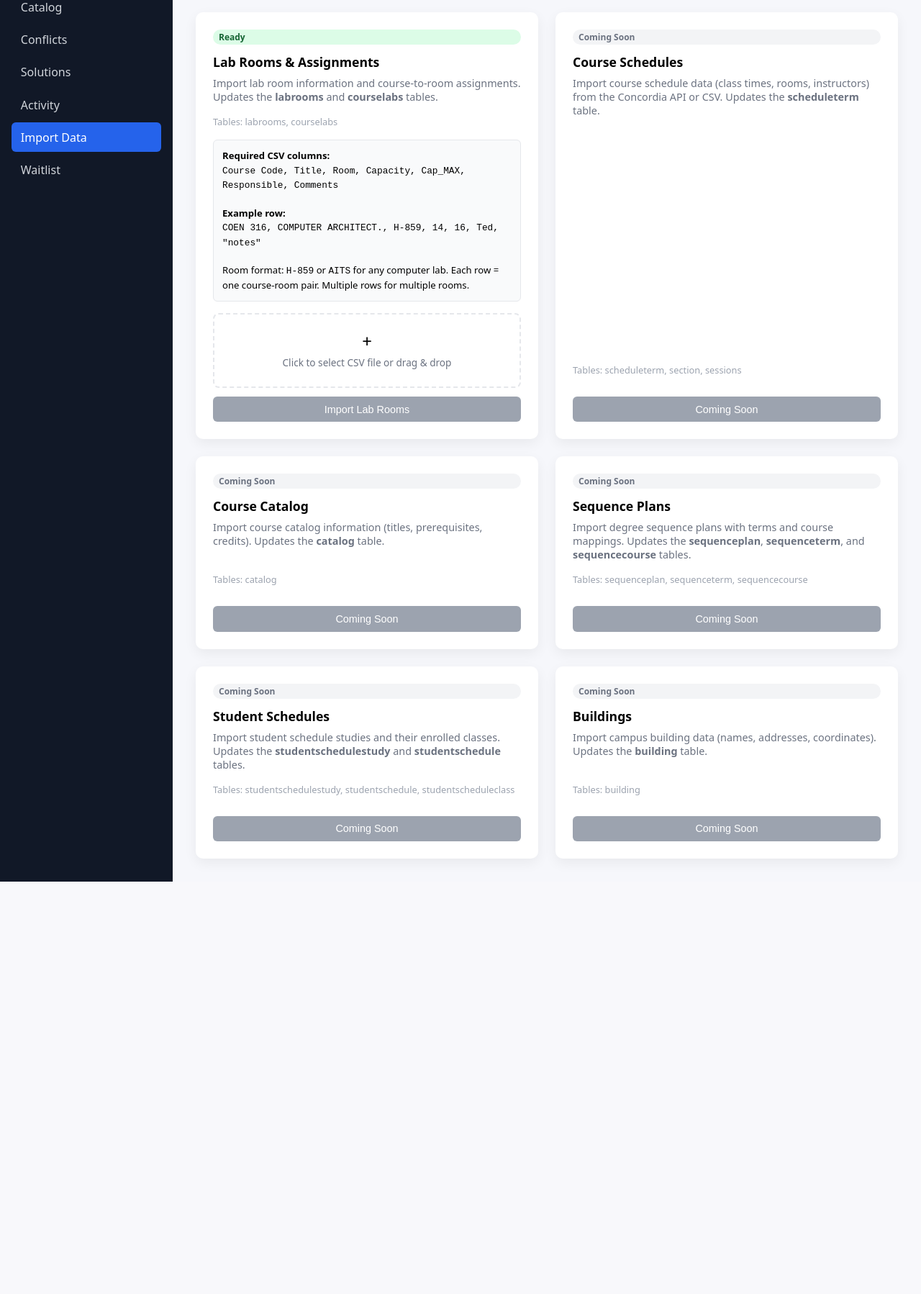
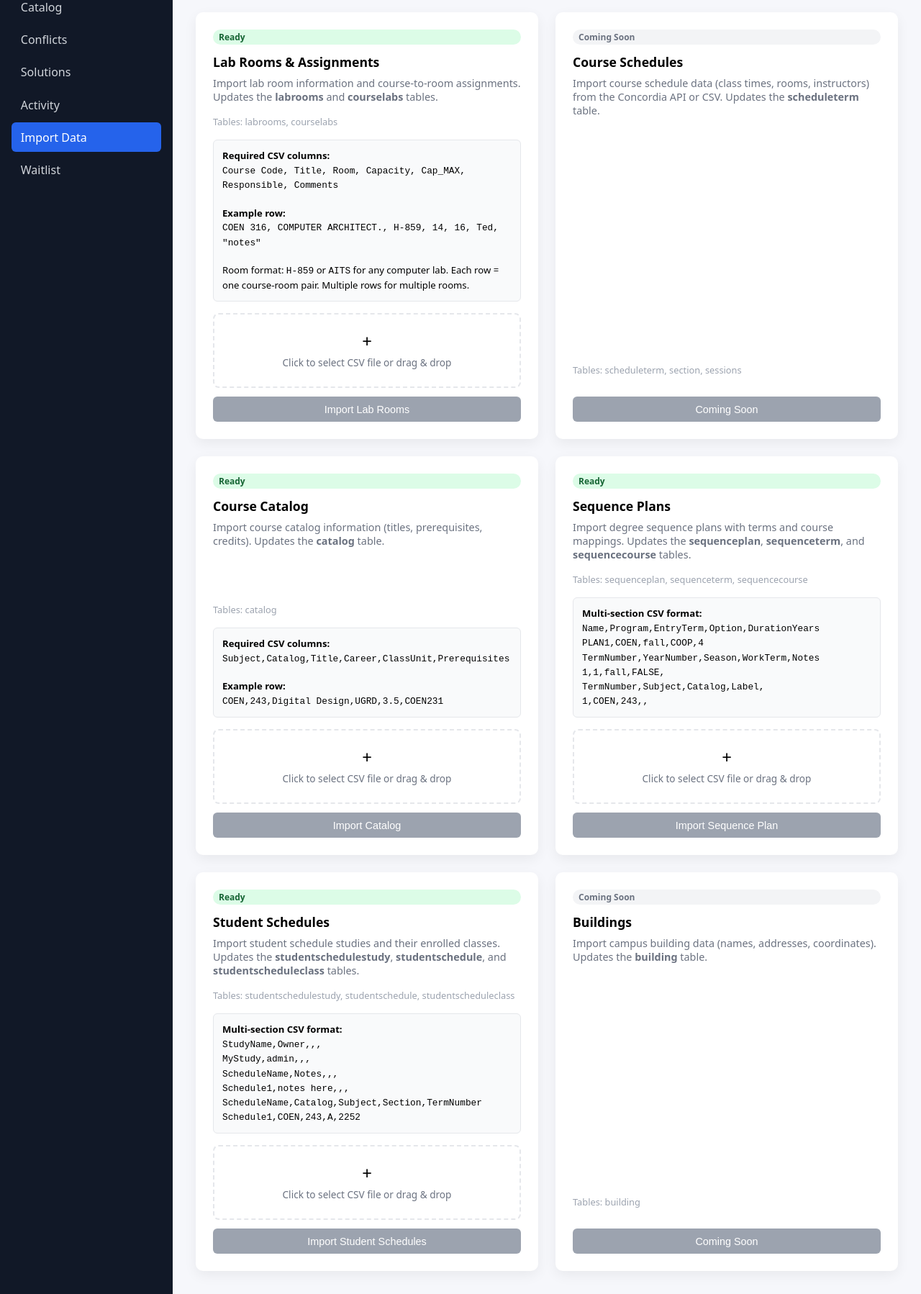
Before and after one commit to CelinZiad/490-10-Classes-Scheduler, a Flask app: page /import in a window 1280 px wide. Shown: the part 139-1937 px from the top of the page at 72% size. Before the commit the page ends 1364 px from the top, so only its background shows below. Run offline with Flask 3, Linux system fonts and the light colour scheme; some libraries are stand-ins or nearby versions.

Commit message:
feat: connect catalog, sequence, and student schedule imports to frontend
Add Flask API endpoints for the three remaining import types and
activate their cards on the Import Data page with upload forms,
CSV format documentation, and drag-and-drop support.

Endpoints added:
- POST /api/import/catalog
- POST /api/import/sequence
- POST /api/import/studentschedules

Closes #91

```diff
--- a/app.py
+++ b/app.py
@@ -1358,6 +1358,378 @@ def import_data():
     return render_template(ROUTE_TEMPLATES["/import"])
 
 
+# ---------------------------------------------------------------------------
+#  Catalog import  (CSV: Subject,Catalog,Title,Career,ClassUnit,Prerequisites)
+# ---------------------------------------------------------------------------
+
+def _parse_catalog_csv(file_stream):
+    """Parse a 6-column catalog CSV and return list of row dicts."""
+    text = file_stream.read().decode("utf-8-sig")
+    reader = csv.reader(io.StringIO(text))
+    header = next(reader, None)
+    if header is None:
+        return []
+    rows = []
+    for line in reader:
+        if len(line) < 6:
+            continue
+        rows.append({
+            "subject": line[0].strip(),
+            "catalog": line[1].strip(),
+            "title": line[2].strip(),
+            "career": line[3].strip(),
+            "classunit": line[4].strip(),
+            "prerequisites": line[5].strip(),
+        })
+    return rows
+
+
+@app.post("/api/import/catalog")
+def api_import_catalog():
+    f = request.files.get("file")
+    if not f or not f.filename.endswith(".csv"):
+        return jsonify({"status": "error", "message": "Please upload a .csv file."}), 400
+
+    rows = _parse_catalog_csv(f.stream)
+    if not rows:
+        return jsonify({"status": "error", "message": "CSV is empty or has no valid rows."}), 400
+
+    inserted = 0
+    updated = 0
+    skipped = 0
+
+    try:
+        for row in rows:
+            result = db.session.execute(
+                db.text("SELECT id FROM catalog WHERE subject = :subject AND catalog = :catalog"),
+                {"subject": row["subject"], "catalog": row["catalog"]},
+            )
+            existing = result.mappings().first()
+            if existing:
+                db.session.execute(
+                    db.text("""
+                        UPDATE catalog
+                        SET title = :title, career = :career,
+                            classunit = :classunit, prerequisites = :prerequisites
+                        WHERE subject = :subject AND catalog = :catalog
+                    """),
+                    row,
+                )
+                updated += 1
+            else:
+                db.session.execute(
+                    db.text("""
+                        INSERT INTO catalog (id, subject, catalog, title, career, classunit, prerequisites)
+                        VALUES ((SELECT COALESCE(MAX(id), 0) + 1 FROM catalog),
+                                :subject, :catalog, :title, :career, :classunit, :prerequisites)
+                    """),
+                    row,
+                )
+                inserted += 1
+
+        db.session.commit()
+    except Exception as e:
+        db.session.rollback()
+        app.logger.error("Catalog import failed: %s", e)
+        return jsonify({"status": "error", "message": "A database error occurred while importing catalog."}), 500
+
+    return jsonify({
+        "status": "success",
+        "rows_processed": len(rows),
+        "inserted": inserted,
+        "updated": updated,
+        "skipped": skipped,
+    })
+
+
+# ---------------------------------------------------------------------------
+#  Course Sequence import  (multi-section CSV: plan, terms, courses)
+# ---------------------------------------------------------------------------
+
+def _parse_sequence_csv(file_stream):
+    """Parse a multi-section sequence CSV.
+
+    Returns (plan_dict, terms_list, courses_list) or (None, [], []) on error.
+    Sections are separated by header rows detected via the second column.
+    """
+    text = file_stream.read().decode("utf-8-sig")
+    reader = csv.reader(io.StringIO(text))
+    next(reader, None)  # skip first header
+
+    plan = None
+    terms = []
+    courses = []
+    mode = 0  # 0=plan, 1=terms, 2=courses
+
+    for line in reader:
+        if not line or not line[0].strip():
+            continue
+        col1 = line[1].strip() if len(line) > 1 else ""
+        if col1 == "YearNumber":
+            mode = 1
+            continue
+        elif col1 == "Subject":
+            mode = 2
+            continue
+
+        if mode == 0 and len(line) >= 5:
+            plan = {
+                "planname": line[0].strip(),
+                "program": line[1].strip(),
+                "entryterm": line[2].strip(),
+                "option": line[3].strip(),
+                "durationyears": int(line[4].strip()),
+            }
+        elif mode == 1 and len(line) >= 5:
+            terms.append({
+                "termnumber": line[0].strip(),
+                "yearnumber": int(line[1].strip()),
+                "season": line[2].strip(),
+                "workterm": line[3].strip().upper() == "TRUE",
+                "notes": line[4].strip() if len(line) > 4 else "",
+            })
+        elif mode == 2 and len(line) >= 3:
+            courses.append({
+                "termnumber": line[0].strip(),
+                "subject": line[1].strip(),
+                "catalog": line[2].strip(),
+                "label": line[3].strip() if len(line) > 3 else "",
+            })
+
+    return plan, terms, courses
+
+
+@app.post("/api/import/sequence")
+def api_import_sequence():
+    f = request.files.get("file")
+    if not f or not f.filename.endswith(".csv"):
+        return jsonify({"status": "error", "message": "Please upload a .csv file."}), 400
+
+    plan, terms, courses = _parse_sequence_csv(f.stream)
+    if not plan:
+        return jsonify({"status": "error", "message": "CSV is empty or missing the sequence plan row."}), 400
+
+    terms_inserted = 0
+    courses_inserted = 0
+
+    try:
+        # Insert sequence plan
+        result = db.session.execute(
+            db.text("""
+                INSERT INTO sequenceplan (planname, program, entryterm, option, durationyears)
+                VALUES (:planname, :program, :entryterm, :option, :durationyears)
+                RETURNING planid
+            """),
+            plan,
+        )
+        planid = result.mappings().first()["planid"]
+
+        # Insert terms and build termnumber → sequencetermid map
+        term_id_map = {}
+        for t in terms:
+            result = db.session.execute(
+                db.text("""
+                    INSERT INTO sequenceterm (planid, yearnumber, season, workterm, notes)
+                    VALUES (:planid, :yearnumber, :season, :workterm, :notes)
+                    RETURNING sequencetermid
+                """),
+                {**t, "planid": planid},
+            )
+            tid = result.mappings().first()["sequencetermid"]
+            term_id_map[t["termnumber"]] = tid
+            terms_inserted += 1
+
+        # Insert courses linked to their terms
+        for c in courses:
+            seq_term_id = term_id_map.get(c["termnumber"])
+            if seq_term_id is None:
+                continue
+            db.session.execute(
+                db.text("""
+                    INSERT INTO sequencecourse (sequencetermid, subject, catalog, label)
+                    VALUES (:sequencetermid, :subject, :catalog, :label)
+                """),
+                {"sequencetermid": seq_term_id, "subject": c["subject"],
+                 "catalog": c["catalog"], "label": c["label"]},
+            )
+            courses_inserted += 1
+
+        db.session.commit()
+    except Exception as e:
+        db.session.rollback()
+        app.logger.error("Sequence import failed: %s", e)
+        return jsonify({"status": "error", "message": "A database error occurred while importing sequence."}), 500
+
+    return jsonify({
+        "status": "success",
+        "plan_name": plan["planname"],
+        "terms_inserted": terms_inserted,
+        "courses_inserted": courses_inserted,
+    })
+
+
+# ---------------------------------------------------------------------------
+#  Student Schedules import  (multi-section CSV: study, schedules, classes)
+# ---------------------------------------------------------------------------
+
+def _parse_student_schedules_csv(file_stream):
+    """Parse a multi-section student schedules CSV.
+
+    Returns (study_dict, schedules_list, classes_list).
+    """
+    text = file_stream.read().decode("utf-8-sig")
+    reader = csv.reader(io.StringIO(text))
+    next(reader, None)  # skip first header
+
+    study = None
+    schedules = []
+    classes = []
+    mode = 0  # 0=study, 1=schedules, 2=classes
+
+    for line in reader:
+        if not line or not line[0].strip():
+            continue
+        col1 = line[1].strip() if len(line) > 1 else ""
+        if col1 == "Notes":
+            mode = 1
+            continue
+        elif col1 == "Catalog":
+            mode = 2
+            continue
+
+        if mode == 0 and len(line) >= 2:
+            study = {
+                "studyname": line[0].strip(),
+                "owner": line[1].strip(),
+            }
+        elif mode == 1 and len(line) >= 2:
+            schedules.append({
+                "schedulename": line[0].strip(),
+                "notes": line[1].strip(),
+            })
+        elif mode == 2 and len(line) >= 5:
+            classes.append({
+                "schedulename": line[0].strip(),
+                "subject": line[1].strip(),
+                "catalog": line[2].strip(),
+                "section": line[3].strip(),
+                "termnumber": line[4].strip(),
+            })
+
+    return study, schedules, classes
+
+
+@app.post("/api/import/studentschedules")
+def api_import_student_schedules():
+    f = request.files.get("file")
+    if not f or not f.filename.endswith(".csv"):
+        return jsonify({"status": "error", "message": "Please upload a .csv file."}), 400
+
+    study, schedules, classes = _parse_student_schedules_csv(f.stream)
+    if not study:
+        return jsonify({"status": "error", "message": "CSV is empty or missing the study row."}), 400
+
+    schedules_inserted = 0
+    classes_inserted = 0
+    classes_skipped = 0
+
+    try:
+        # Check if study already exists → replace its schedules
+        result = db.session.execute(
+            db.text("""
+                SELECT studyid FROM studentschedulestudy
+                WHERE studyname = :studyname AND owner = :owner
+            """),
+            study,
+        )
+        existing = result.mappings().first()
+        if existing:
+            studyid = existing["studyid"]
+            db.session.execute(
+                db.text("DELETE FROM studentschedule WHERE studyid = :studyid"),
+                {"studyid": studyid},
+            )
+        else:
+            result = db.session.execute(
+                db.text("""
+                    INSERT INTO studentschedulestudy (studyname, owner)
+                    VALUES (:studyname, :owner) RETURNING studyid
+                """),
+                study,
+            )
+            studyid = result.mappings().first()["studyid"]
+
+        # Insert schedules and build name → id map
+        schedule_id_map = {}
+        for s in schedules:
+            result = db.session.execute(
+                db.text("""
+                    INSERT INTO studentschedule (schedulename, notes, studyid)
+                    VALUES (:schedulename, :notes, :studyid) RETURNING studentscheduleid
+                """),
+                {**s, "studyid": studyid},
+            )
+            sid = result.mappings().first()["studentscheduleid"]
+            schedule_id_map[s["schedulename"]] = sid
+            schedules_inserted += 1
+
+        # Insert classes linked to their schedules
+        for c in classes:
+            sched_id = schedule_id_map.get(c["schedulename"])
+            if sched_id is None:
+                classes_skipped += 1
+                continue
+
+            # Look up classnumber and cid from scheduleterm
+            result = db.session.execute(
+                db.text("""
+                    SELECT classnumber, cid FROM scheduleterm
+                    WHERE subject = :subject AND catalog = :catalog
+                      AND section = :section AND termcode = :termnumber
+                    ORDER BY meetingpatternnumber ASC LIMIT 1
+                """),
+                c,
+            )
+            row = result.mappings().first()
+            if not row:
+                classes_skipped += 1
+                continue
+
+            db.session.execute(
+                db.text("""
+                    INSERT INTO studentscheduleclass
+                        (studentscheduleid, classnumber, term, section, cid)
+                    VALUES (:studentscheduleid, :classnumber, :term, :section, :cid)
+                """),
+                {
+                    "studentscheduleid": sched_id,
+                    "classnumber": row["classnumber"],
+                    "term": c["termnumber"],
+                    "section": c["section"],
+                    "cid": row["cid"],
+                },
+            )
+            classes_inserted += 1
+
+        db.session.commit()
+    except Exception as e:
+        db.session.rollback()
+        app.logger.error("Student schedules import failed: %s", e)
+        return jsonify({"status": "error", "message": "A database error occurred while importing student schedules."}), 500
+
+    return jsonify({
+        "status": "success",
+        "study_name": study["studyname"],
+        "schedules_inserted": schedules_inserted,
+        "classes_inserted": classes_inserted,
+        "classes_skipped": classes_skipped,
+    })
+
+
+# ---------------------------------------------------------------------------
+#  Lab Rooms import
+# ---------------------------------------------------------------------------
+
 def _parse_lab_rooms_csv(file_stream):
     """Parse uploaded CSV and return list of row dicts."""
     text = file_stream.read().decode("utf-8-sig")
--- a/templates/import-data.html
+++ b/templates/import-data.html
@@ -201,31 +201,94 @@
     <button class="import-btn" disabled>Coming Soon</button>
   </div>
 
-  <!-- Course Catalog (Coming Soon) -->
-  <div class="import-card">
-    <span class="badge badge-soon">Coming Soon</span>
+  <!-- Course Catalog -->
+  <div class="import-card" id="card-catalog">
+    <span class="badge badge-ready">Ready</span>
     <h3>Course Catalog</h3>
     <p>Import course catalog information (titles, prerequisites, credits). Updates the <strong>catalog</strong> table.</p>
     <div class="tables">Tables: catalog</div>
-    <button class="import-btn" disabled>Coming Soon</button>
+
+    <div class="format-box">
+      <strong>Required CSV columns:</strong><br>
+      <code>Subject,Catalog,Title,Career,ClassUnit,Prerequisites</code><br><br>
+      <strong>Example row:</strong><br>
+      <code>COEN,243,Digital Design,UGRD,3.5,COEN231</code>
+    </div>
+
+    <div class="upload-area" id="upload-catalog" onclick="document.getElementById('file-catalog').click()">
+      <input type="file" id="file-catalog" accept=".csv">
+      <div class="upload-icon">+</div>
+      <div class="upload-text">Click to select CSV file or drag &amp; drop</div>
+      <div class="file-name" id="filename-catalog"></div>
+    </div>
+
+    <button class="import-btn" id="btn-catalog" disabled onclick="doImport('catalog', '/api/import/catalog')">
+      Import Catalog
+    </button>
+
+    <div class="result-box" id="result-catalog"></div>
   </div>
 
-  <!-- Sequence Plans (Coming Soon) -->
-  <div class="import-card">
-    <span class="badge badge-soon">Coming Soon</span>
+  <!-- Sequence Plans -->
+  <div class="import-card" id="card-sequence">
+    <span class="badge badge-ready">Ready</span>
     <h3>Sequence Plans</h3>
     <p>Import degree sequence plans with terms and course mappings. Updates the <strong>sequenceplan</strong>, <strong>sequenceterm</strong>, and <strong>sequencecourse</strong> tables.</p>
     <div class="tables">Tables: sequenceplan, sequenceterm, sequencecourse</div>
-    <button class="import-btn" disabled>Coming Soon</button>
+
+    <div class="format-box">
+      <strong>Multi-section CSV format:</strong><br>
+      <code>Name,Program,EntryTerm,Option,DurationYears</code><br>
+      <code>PLAN1,COEN,fall,COOP,4</code><br>
+      <code>TermNumber,YearNumber,Season,WorkTerm,Notes</code><br>
+      <code>1,1,fall,FALSE,</code><br>
+      <code>TermNumber,Subject,Catalog,Label,</code><br>
+      <code>1,COEN,243,,</code>
+    </div>
+
+    <div class="upload-area" id="upload-sequence" onclick="document.getElementById('file-sequence').click()">
+      <input type="file" id="file-sequence" accept=".csv">
+      <div class="upload-icon">+</div>
+      <div class="upload-text">Click to select CSV file or drag &amp; drop</div>
+      <div class="file-name" id="filename-sequence"></div>
+    </div>
+
+    <button class="import-btn" id="btn-sequence" disabled onclick="doImport('sequence', '/api/import/sequence')">
+      Import Sequence Plan
+    </button>
+
+    <div class="result-box" id="result-sequence"></div>
   </div>
 
-  <!-- Student Schedules (Coming Soon) -->
-  <div class="import-card">
-    <span class="badge badge-soon">Coming Soon</span>
+  <!-- Student Schedules -->
+  <div class="import-card" id="card-studentschedules">
+    <span class="badge badge-ready">Ready</span>
     <h3>Student Schedules</h3>
-    <p>Import student schedule studies and their enrolled classes. Updates the <strong>studentschedulestudy</strong> and <strong>studentschedule</strong> tables.</p>
+    <p>Import student schedule studies and their enrolled classes. Updates the <strong>studentschedulestudy</strong>, <strong>studentschedule</strong>, and <strong>studentscheduleclass</strong> tables.</p>
     <div class="tables">Tables: studentschedulestudy, studentschedule, studentscheduleclass</div>
-    <button class="import-btn" disabled>Coming Soon</button>
+
+    <div class="format-box">
+      <strong>Multi-section CSV format:</strong><br>
+      <code>StudyName,Owner,,,</code><br>
+      <code>MyStudy,admin,,,</code><br>
+      <code>ScheduleName,Notes,,,</code><br>
+      <code>Schedule1,notes here,,,</code><br>
+      <code>ScheduleName,Catalog,Subject,Section,TermNumber</code><br>
+      <code>Schedule1,COEN,243,A,2252</code>
+    </div>
+
+    <div class="upload-area" id="upload-studentschedules" onclick="document.getElementById('file-studentschedules').click()">
+      <input type="file" id="file-studentschedules" accept=".csv">
+      <div class="upload-icon">+</div>
+      <div class="upload-text">Click to select CSV file or drag &amp; drop</div>
+      <div class="file-name" id="filename-studentschedules"></div>
+    </div>
+
+    <button class="import-btn" id="btn-studentschedules" disabled onclick="doImport('studentschedules', '/api/import/studentschedules')">
+      Import Student Schedules
+    </button>
+
+    <div class="result-box" id="result-studentschedules"></div>
   </div>
 
   <!-- Buildings (Coming Soon) -->
@@ -273,17 +336,17 @@
     }
   });
 
-  /* ---- Import action ---- */
+  /* ---- Import action (Lab Rooms - original) ---- */
   async function importLabRooms() {
     const file = fileInput.files[0];
     if (!file) return;
 
     const resultEl = document.getElementById("result-labrooms");
     resultEl.className = "result-box";
-    resultEl.innerHTML = "";
+    resultEl.textContent = "";
 
     importBtn.disabled = true;
-    importBtn.innerHTML = '<span class="spinner"></span> Importing...';
+    importBtn.textContent = "Importing...";
 
     const formData = new FormData();
     formData.append("file", file);
@@ -294,25 +357,83 @@
 
       if (data.status === "success") {
         resultEl.className = "result-box success";
-        let html = `<strong>Import successful!</strong>`;
-        html += `<ul>`;
-        html += `<li>${data.rooms_upserted} lab room(s) upserted</li>`;
-        html += `<li>${data.assignments_upserted} course assignment(s) upserted</li>`;
-        html += `<li>${data.rows_processed} row(s) processed</li>`;
-        if (data.skipped > 0) html += `<li>${data.skipped} row(s) skipped</li>`;
-        html += `</ul>`;
-        resultEl.innerHTML = html;
+        resultEl.textContent = `Import successful! ${data.rooms_upserted} room(s), ${data.assignments_upserted} assignment(s), ${data.rows_processed} row(s) processed.` + (data.skipped > 0 ? ` ${data.skipped} skipped.` : "");
       } else {
         resultEl.className = "result-box error";
-        resultEl.innerHTML = `<strong>Import failed:</strong> ${data.message}`;
+        resultEl.textContent = "Import failed: " + data.message;
       }
     } catch (err) {
       resultEl.className = "result-box error";
-      resultEl.innerHTML = `<strong>Error:</strong> ${err.message}`;
+      resultEl.textContent = "Error: " + err.message;
     } finally {
       importBtn.disabled = false;
       importBtn.textContent = "Import Lab Rooms";
     }
   }
+
+  /* ---- Generic import for catalog / sequence / student schedules ---- */
+  function setupCard(key) {
+    const fi = document.getElementById("file-" + key);
+    const ua = document.getElementById("upload-" + key);
+    const fn = document.getElementById("filename-" + key);
+    const btn = document.getElementById("btn-" + key);
+
+    fi.addEventListener("change", () => {
+      if (fi.files.length > 0) { fn.textContent = fi.files[0].name; btn.disabled = false; }
+    });
+    ua.addEventListener("dragover", (e) => { e.preventDefault(); ua.classList.add("dragover"); });
+    ua.addEventListener("dragleave", () => ua.classList.remove("dragover"));
+    ua.addEventListener("drop", (e) => {
+      e.preventDefault(); ua.classList.remove("dragover");
+      if (e.dataTransfer.files.length > 0 && e.dataTransfer.files[0].name.endsWith(".csv")) {
+        fi.files = e.dataTransfer.files;
+        fn.textContent = e.dataTransfer.files[0].name;
+        btn.disabled = false;
+      }
+    });
+  }
+  setupCard("catalog");
+  setupCard("sequence");
+  setupCard("studentschedules");
+
+  async function doImport(key, url) {
+    const fi = document.getElementById("file-" + key);
+    const btn = document.getElementById("btn-" + key);
+    const resultEl = document.getElementById("result-" + key);
+    const file = fi.files[0];
+    if (!file) return;
+
+    resultEl.className = "result-box";
+    resultEl.textContent = "";
+    const origText = btn.textContent;
+    btn.disabled = true;
+    btn.textContent = "Importing...";
+
+    const formData = new FormData();
+    formData.append("file", file);
+
+    try {
+      const res = await fetch(url, { method: "POST", body: formData });
+      const data = await res.json();
+
+      if (data.status === "success") {
+        resultEl.className = "result-box success";
+        const details = Object.entries(data)
+          .filter(([k]) => k !== "status")
+          .map(([k, v]) => k.replace(/_/g, " ") + ": " + v)
+          .join(", ");
+        resultEl.textContent = "Import successful! " + details;
+      } else {
+        resultEl.className = "result-box error";
+        resultEl.textContent = "Import failed: " + data.message;
+      }
+    } catch (err) {
+      resultEl.className = "result-box error";
+      resultEl.textContent = "Error: " + err.message;
+    } finally {
+      btn.disabled = false;
+      btn.textContent = origText;
+    }
+  }
 </script>
 {% endblock %}
```
